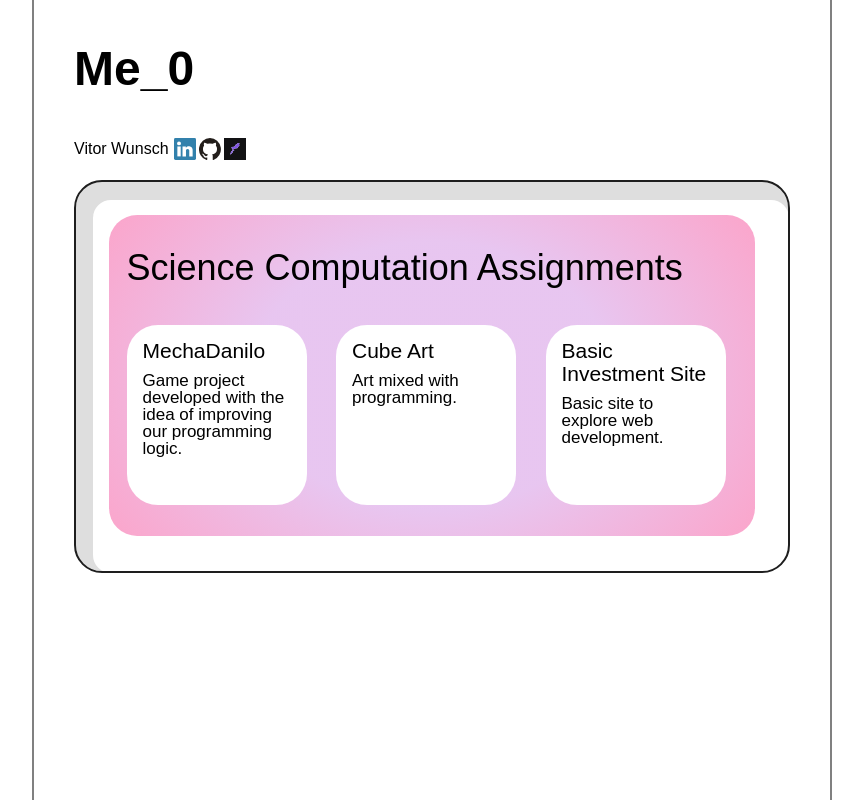
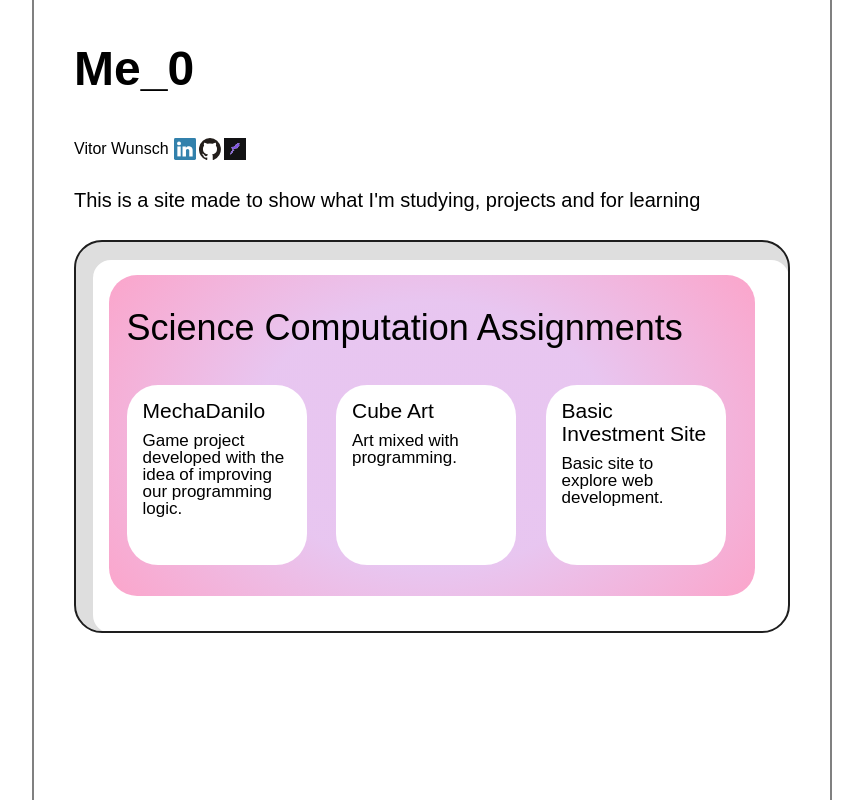
Before and after one commit to vitor-w/vitor-w.github.io, a website: page index.html in a window 1280 px wide. Shown: the whole page, without its empty margins (208-1071 px from the left). Drawn offline with Linux system fonts and the light colour scheme; a web font is replaced by a local one.

Commit message:
About add

```diff
--- a/index.html
+++ b/index.html
@@ -48,6 +48,11 @@
     </select>
   </div>-->
 
+
+  <div class="about">
+
+    This is a site made to show what I'm studying, projects and for learning</div>
+
   <main class="categories">
     <section class="category" name="Study">
 
```
